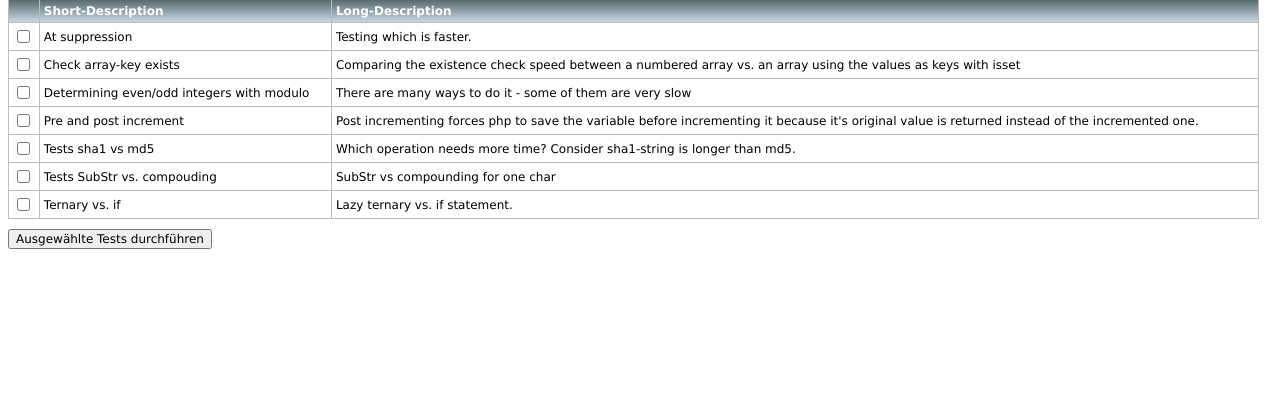
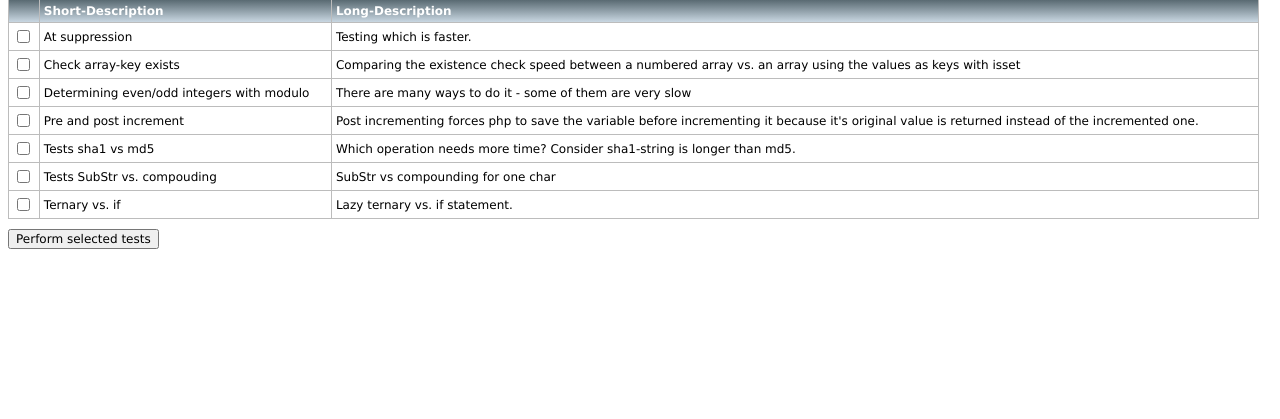
Before and after one commit to Insphare/benchmark, a PHP site: page / in a window 1280 px wide. Shown: the part 54-473 px from the top of the page. Run offline with PHP 8.4, Linux system fonts and the light colour scheme.

Commit message:
Update xhtml.tpl

```diff
--- a/view/xhtml.tpl
+++ b/view/xhtml.tpl
@@ -17,7 +17,7 @@
 					{$tests}
 				</div>
 				<div class="input">
-					<input type="submit" value="Ausgewählte Tests durchführen" />
+					<input type="submit" value="Perform selected tests" />
 				</div>
 			</form>
 
```
